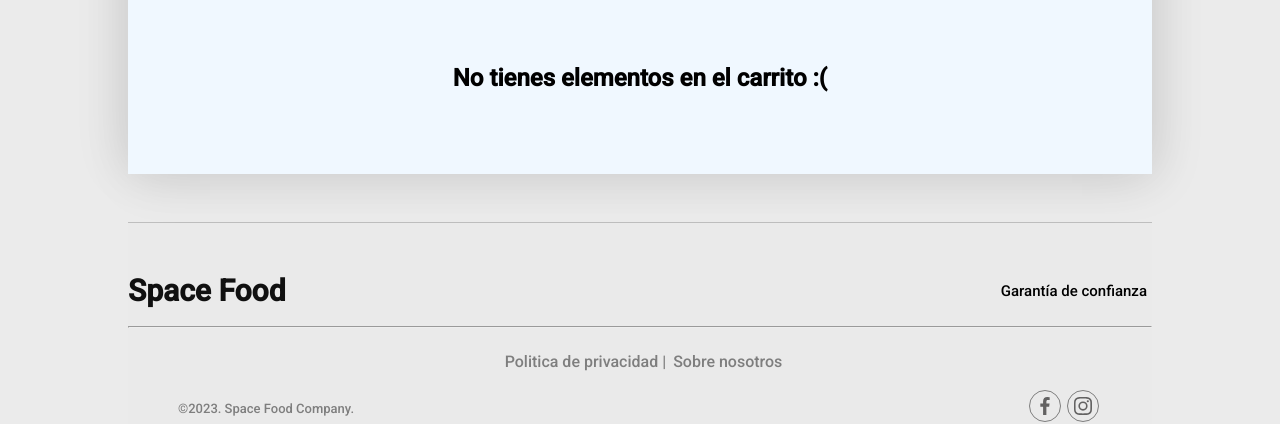
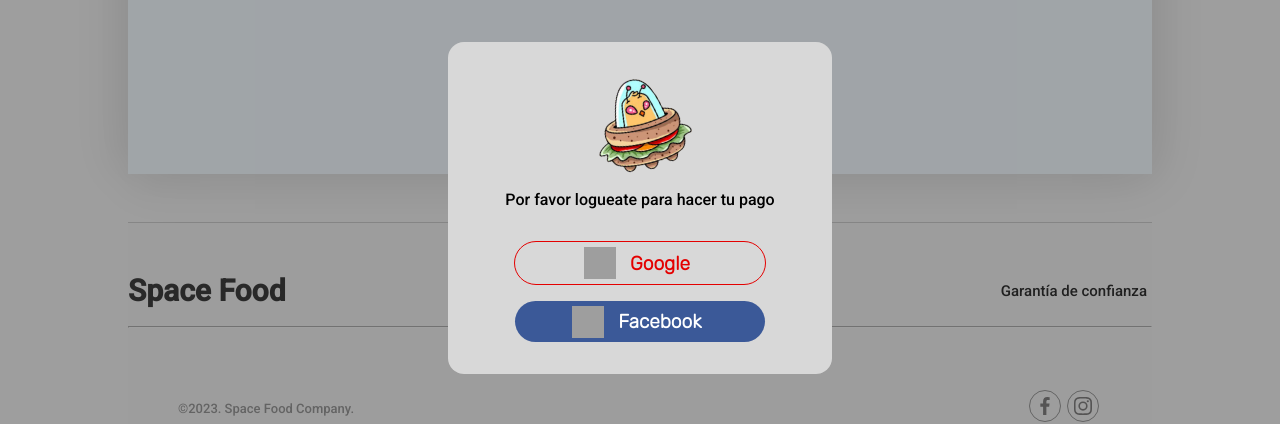
Before and after one commit to EXPRESSFOOD2/customerclient, a React (Create React App) app: page /cart in a window 1280 px wide. Shown: the part 196-620 px from the top of the page. Built offline with nearby package versions, Linux system fonts and the light colour scheme; no server answers; grey boxes are pictures that could not be loaded; a web font is replaced by a local one.

Commit message:
fix access to cart after login

```diff
--- a/src/pages/Cart/Cart.jsx
+++ b/src/pages/Cart/Cart.jsx
@@ -11,7 +11,7 @@ export default function Cart() {
 
   return (
       <div>
-          { userName && <CreateLogin />}
+          { !userName && <CreateLogin />}
           <div className={style.container}>
               <div className={style.cart}>
               <CardsContainer />
```
